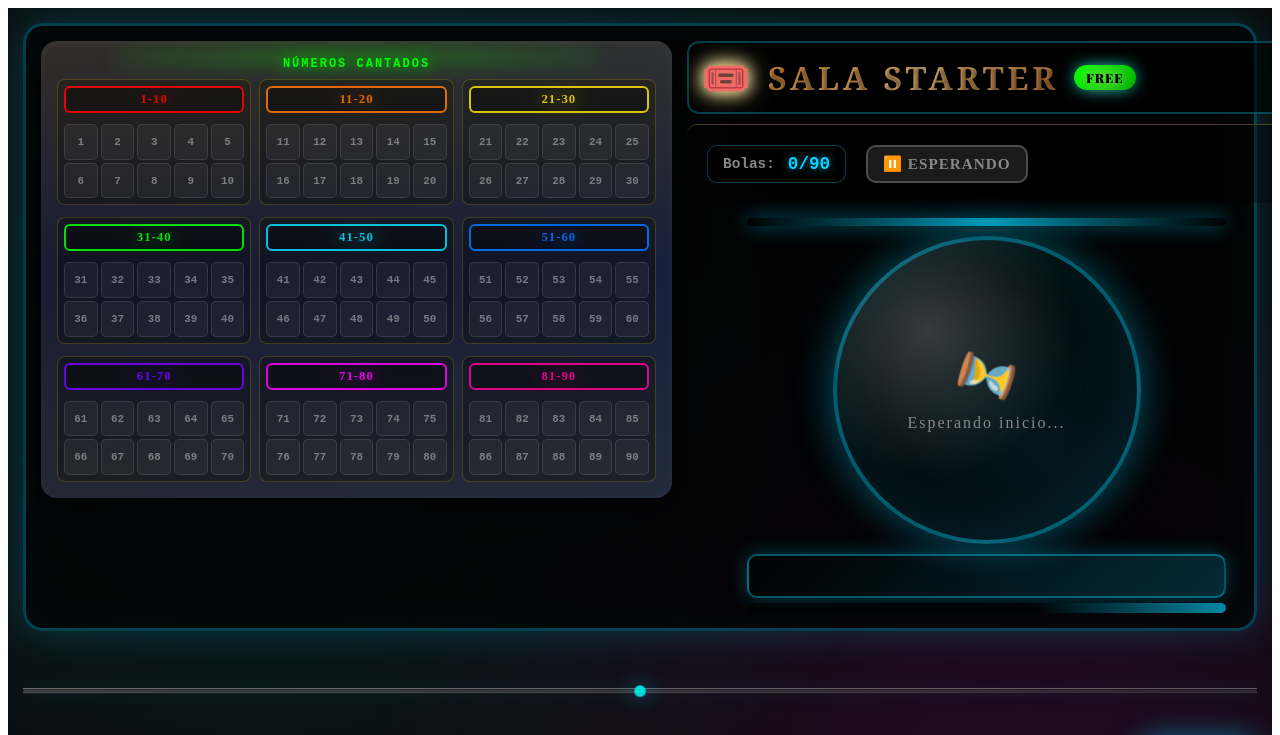
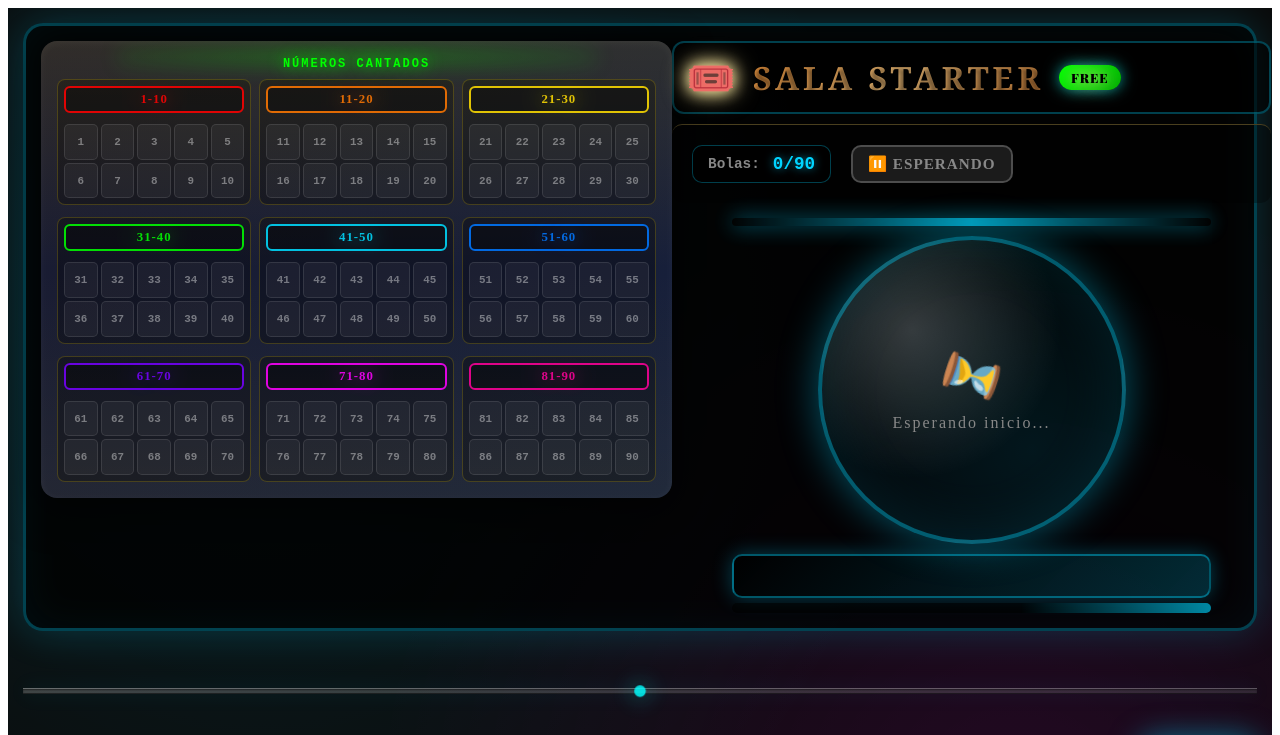
Before and after one commit to dacruzandres31-hub/24-kilates-bingo, a React (Vite) app in the folder client-player/: page /sala/starter in a window 1280 px wide. Shown: the top 735 px of the page. Built offline with nearby package versions, Linux system fonts and the light colour scheme.

Commit message:
feat: eliminar gap entre grid de números y bolillero

```diff
--- a/client-player/src/styles/StarterRoom.css
+++ b/client-player/src/styles/StarterRoom.css
@@ -278,7 +278,7 @@
 
 .game-table {
   display: flex;
-  gap: 15px;
+  gap: 0px;
   padding: 15px;
   background: rgba(0, 0, 0, 0.8);
   border: 3px solid rgba(0, 212, 255, 0.3);
```
